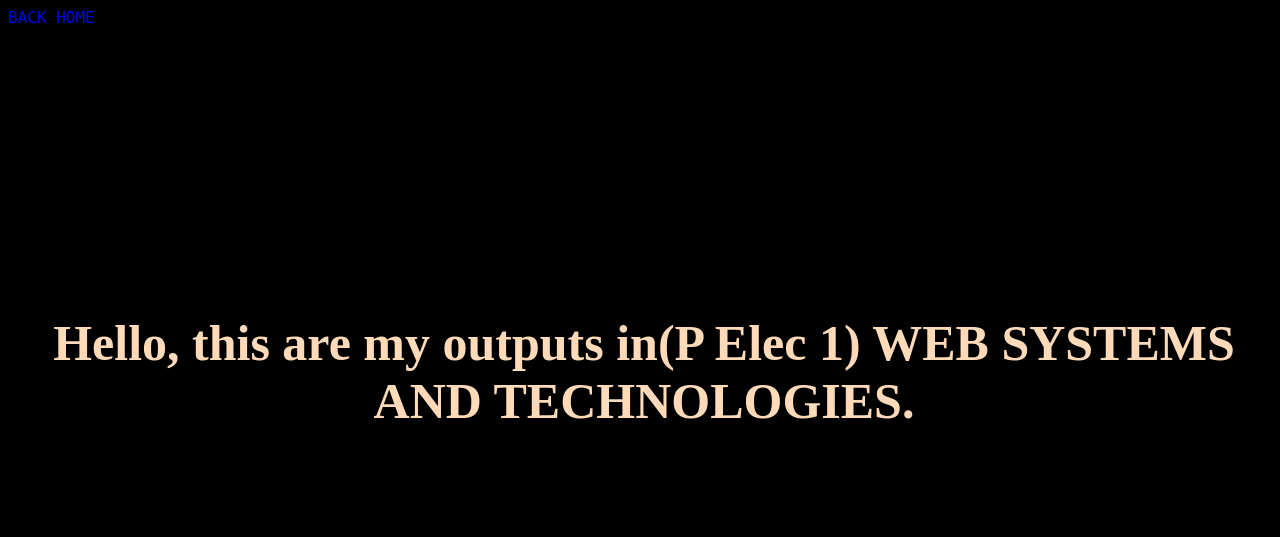
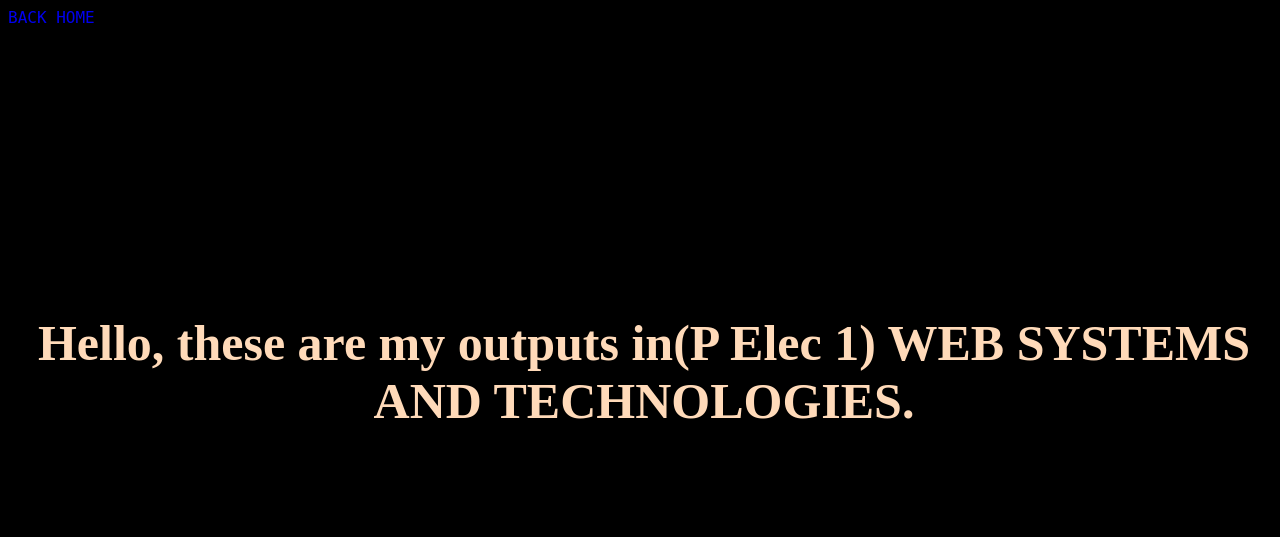
Before and after one commit to ieltz/MyWeb, a plain HTML site: page home.html in a window 1280 px wide. Drawn offline with Linux system fonts and the light colour scheme.

Commit message:
commit 2

```diff
--- a/home.html
+++ b/home.html
@@ -8,7 +8,7 @@
   <title>My</title>
 </head>
 <body>
-  <h1 class="Pet-malo">Hello, this are my outputs in<b>(P Elec 1) WEB SYSTEMS AND TECHNOLOGIES.</b> </h1>
+  <h1 class="Pet-malo">Hello, these are my outputs in<b>(P Elec 1) WEB SYSTEMS AND TECHNOLOGIES.</b> </h1>
   <a href="index.html">Back home</a>
 
 
```
